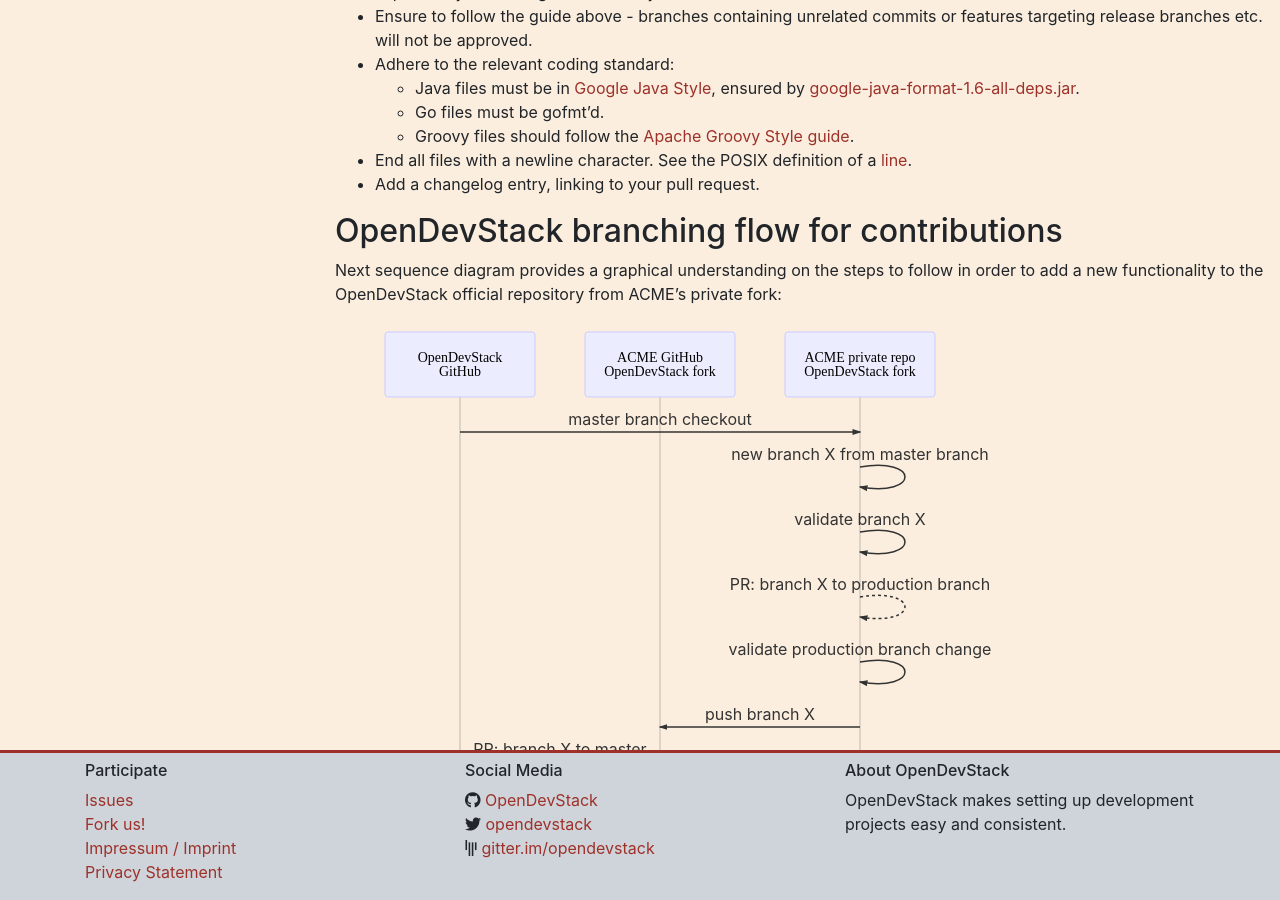
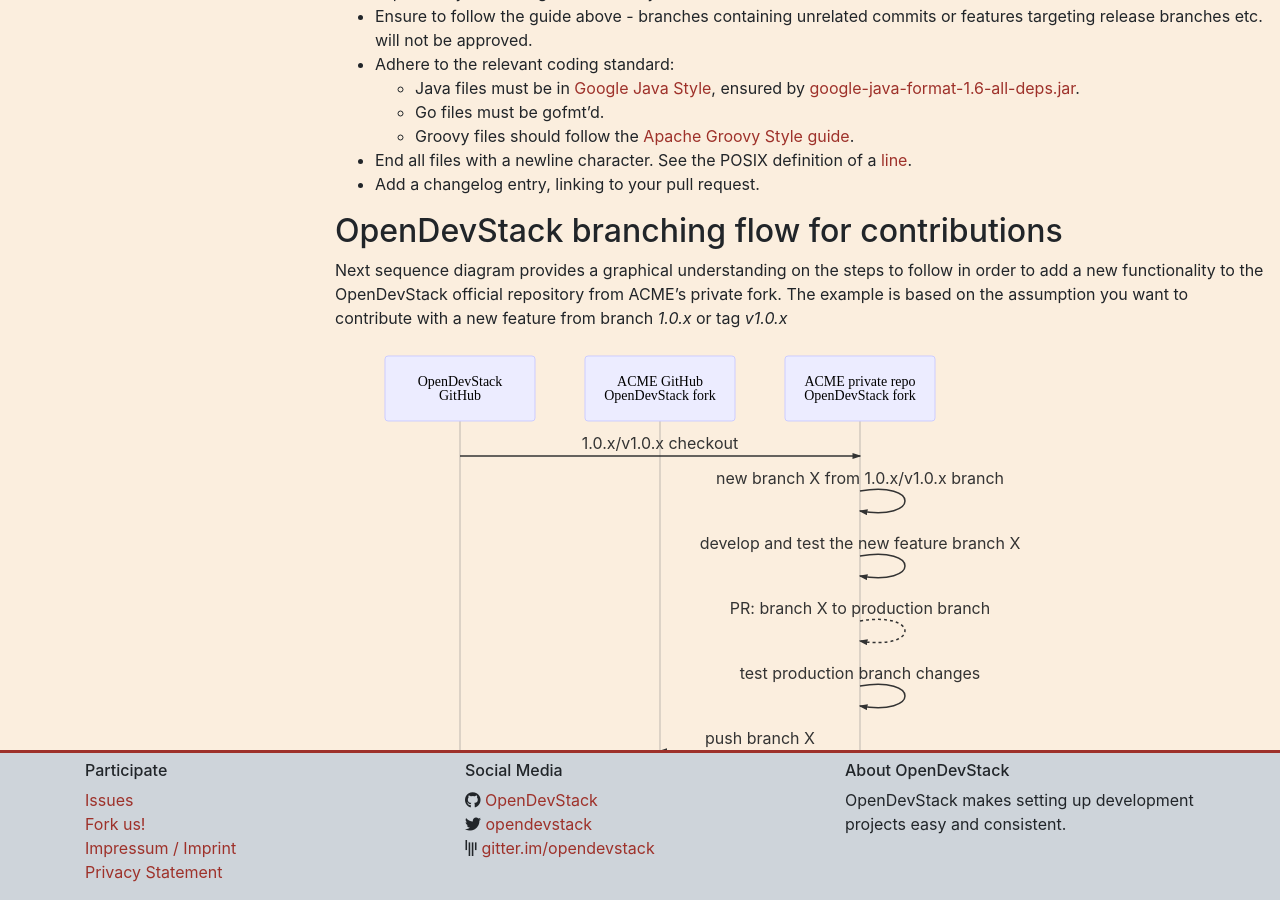
Before and after one commit to opendevstack/opendevstack.github.io, a Jekyll site: the page built from doc/development-guide.md, in a window 1280 px wide and 900 px high, scrolled down 2140 px. Built offline with Jekyll 4.4.1, drawn with Linux system fonts in a browser that asks for light colours; our own code applies the rules of GitHub Pages for plain Markdown files.

Commit message:
improving contribution diagram

```diff
--- a/doc/development-guide.md
+++ b/doc/development-guide.md
@@ -107,18 +107,19 @@
 
 ## OpenDevStack branching flow for contributions
 
-Next sequence diagram provides a graphical understanding on the steps to follow in order to add a new functionality to the OpenDevStack official repository from ACME's private fork:
+Next sequence diagram provides a graphical understanding on the steps to follow in order to add a new functionality to the OpenDevStack official repository from ACME's private fork.
+The example is based on the assumption you want to contribute with a new feature from branch *1.0.x* or tag *v1.0.x*
 
 <div class="mermaid">
 sequenceDiagram
     participant A as OpenDevStack <br />GitHub
     participant B as ACME GitHub <br />OpenDevStack fork
     participant C as ACME private repo <br />OpenDevStack fork
-    A->>C: master branch checkout
-    C->>C: new branch X from master branch
-    C->>C: validate branch X
+    A->>C: 1.0.x/v1.0.x checkout
+    C->>C: new branch X from 1.0.x/v1.0.x branch
+    C->>C: develop and test the new feature branch X
     C-->>C: PR: branch X to production branch
-    C->>C: validate production branch change
+    C->>C: test production branch changes
     C->>B: push branch X
-    B-->>A: PR: branch X to master
+    B-->>A: PR: branch X to 1.0.x/v1.0.x
 </div>
```
